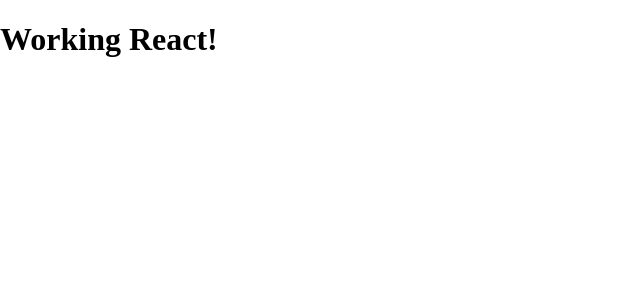
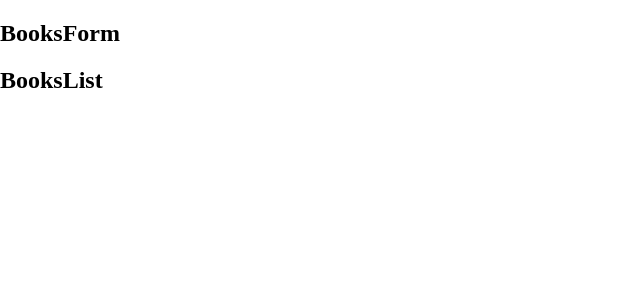
Before and after one commit to FrancoRosa/react-bookstore, a React (Create React App) app: page / in a window 1280 px wide. Shown: the top 300 px of the page, without its empty margins (0-640 px from the left). Built offline with nearby package versions, Linux system fonts and the light colour scheme.

Commit message:
Implement the App component

```diff
--- /dev/null
+++ b/src/components/App.js
@@ -0,0 +1,12 @@
+import React from 'react';
+import BooksForm from './BooksForm';
+import BooksList from './BooksList';
+
+const App = () => (
+  <div>
+    <BooksForm />
+    <BooksList />
+  </div>
+);
+
+export default App;
--- /dev/null
+++ b/src/components/BooksForm.js
@@ -0,0 +1,7 @@
+import React from 'react';
+
+const BooksForm = () => (
+  <h2>BooksForm</h2>
+);
+
+export default BooksForm;
--- /dev/null
+++ b/src/components/BooksList.js
@@ -0,0 +1,7 @@
+import React from 'react';
+
+const BooksList = () => (
+  <h2>BooksList</h2>
+);
+
+export default BooksList;
--- a/src/index.js
+++ b/src/index.js
@@ -1,10 +1,7 @@
 import React from 'react';
 import ReactDOM from 'react-dom';
+import App from './components/App'
 import './style.css';
-
-const App = () => (
-  <h1>Working React!</h1>
-);
 
 ReactDOM.render(
   <React.StrictMode>
```
